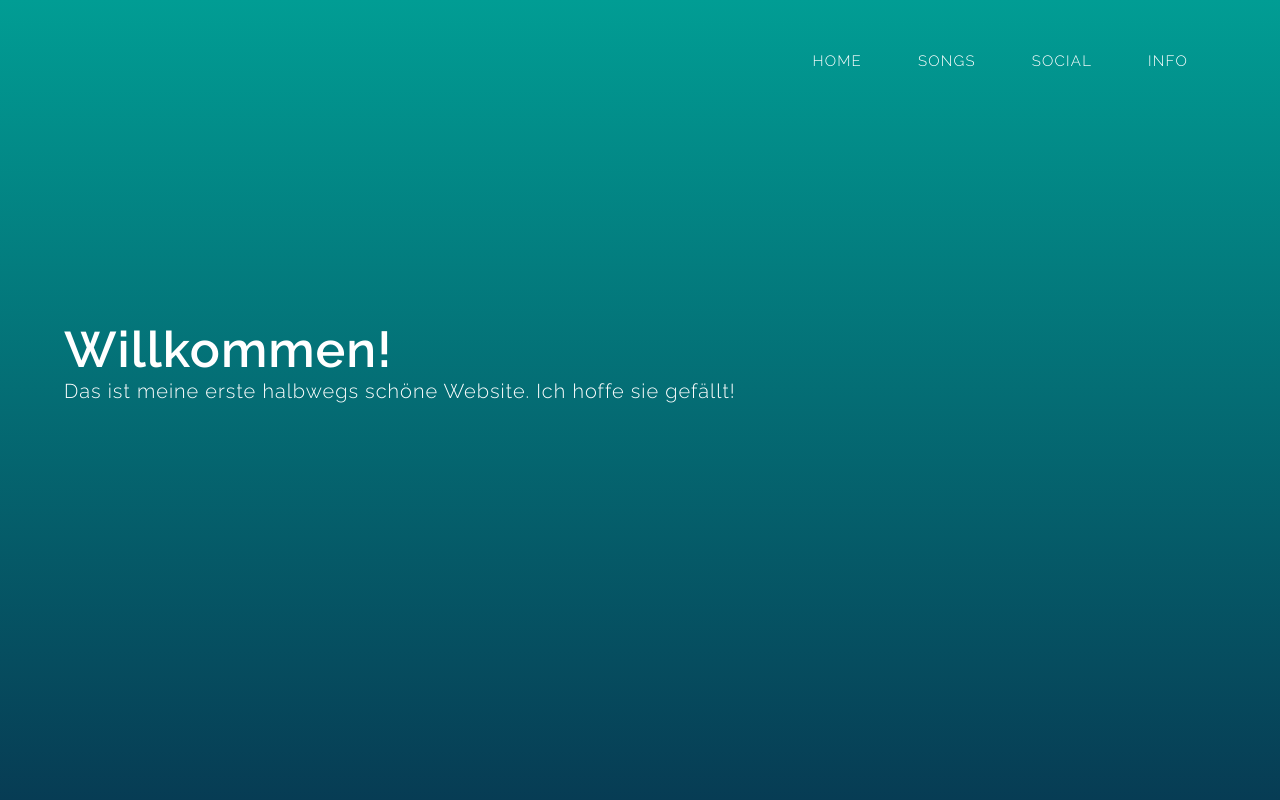
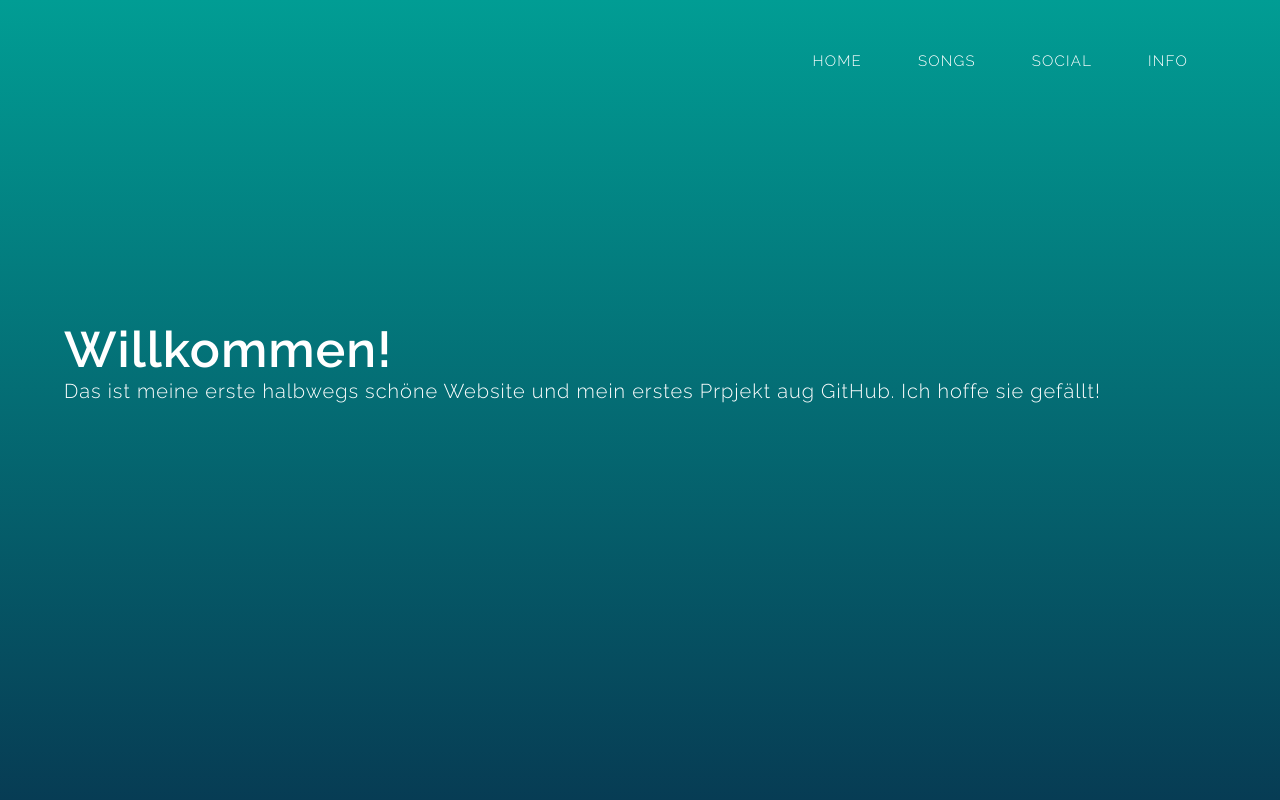
Before and after one commit to loanto-ant/glass, a plain HTML site: page index.html in a window 1280 px wide. Shown: the top 800 px of the page. Drawn offline with Linux system fonts and the light colour scheme.

Commit message:
Update index.html

```diff
--- a/index.html
+++ b/index.html
@@ -13,7 +13,7 @@
     <div class="allesinhalt">
     <div class="title">
         <h1>Willkommen!</h1>
-        <p>Das ist meine erste halbwegs schöne Website. Ich hoffe sie gefällt!</p>
+        <p>Das ist meine erste halbwegs schöne Website und mein erstes Prpjekt aug GitHub. Ich hoffe sie gefällt!</p>
     </div>
   </div>
     <div class="nav">
```
